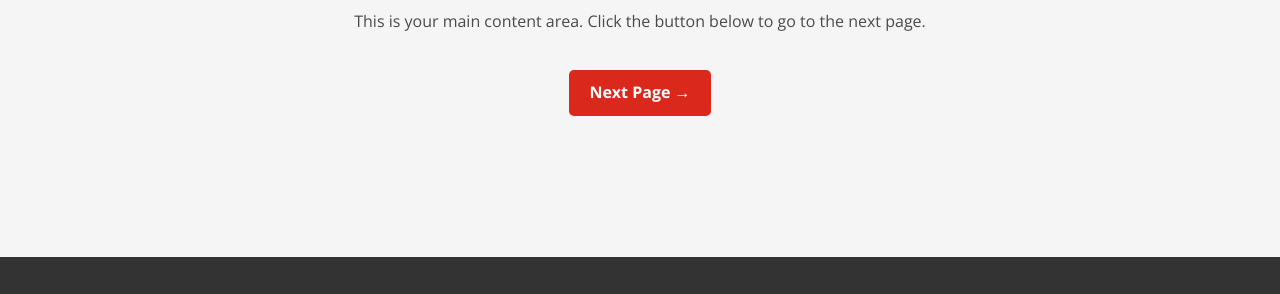
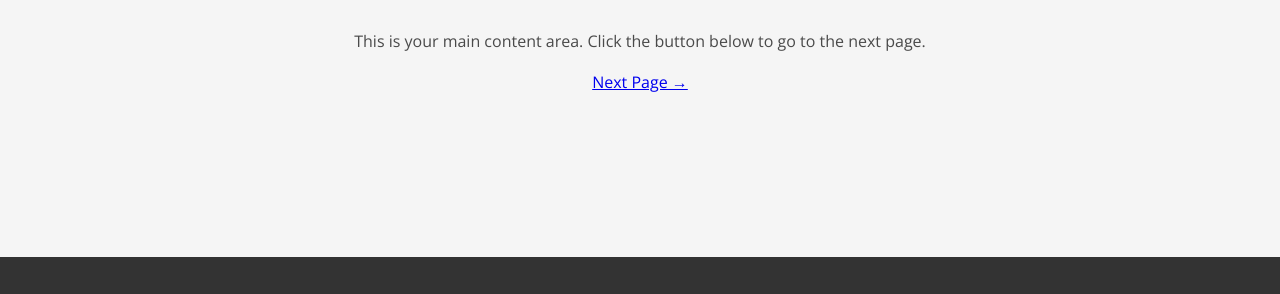
Before and after one commit to weyddd/WD-SEATWORK-1, a plain HTML site: page pages/page1/index.html in a window 1280 px wide. Shown: the part 385-679 px from the top of the page. Drawn offline with nearby package versions, Linux system fonts and the light colour scheme.

Commit message:
fix(page1) css

```diff
--- a/pages/page1/assets/css/style.css
+++ b/pages/page1/assets/css/style.css
@@ -140,6 +140,8 @@ body {
 .main-nav-links {
     display: flex;
     gap: 25px; /* Space between menu items */
+    flex-wrap: wrap; /* Allow items to wrap on smaller screens */
+    justify-content: flex-start; /* Align items to the start */
 }
 
 .nav-item {
@@ -197,23 +199,6 @@ main {
     flex-grow: 1; /* Allows main content to take available space */
     padding: 50px 20px;
 }
-
-.button {
-    display: inline-block;
-    background-color: var(--jollibee-red);
-    color: var(--jollibee-white);
-    padding: 10px 20px;
-    border-radius: 5px;
-    text-decoration: none;
-    font-weight: 700;
-    transition: background-color 0.3s ease;
-    margin-top: 20px;
-}
-
-.button:hover {
-    background-color: #B00500;
-}
-
 
 /* Footer Styles */
 .main-footer {
```
